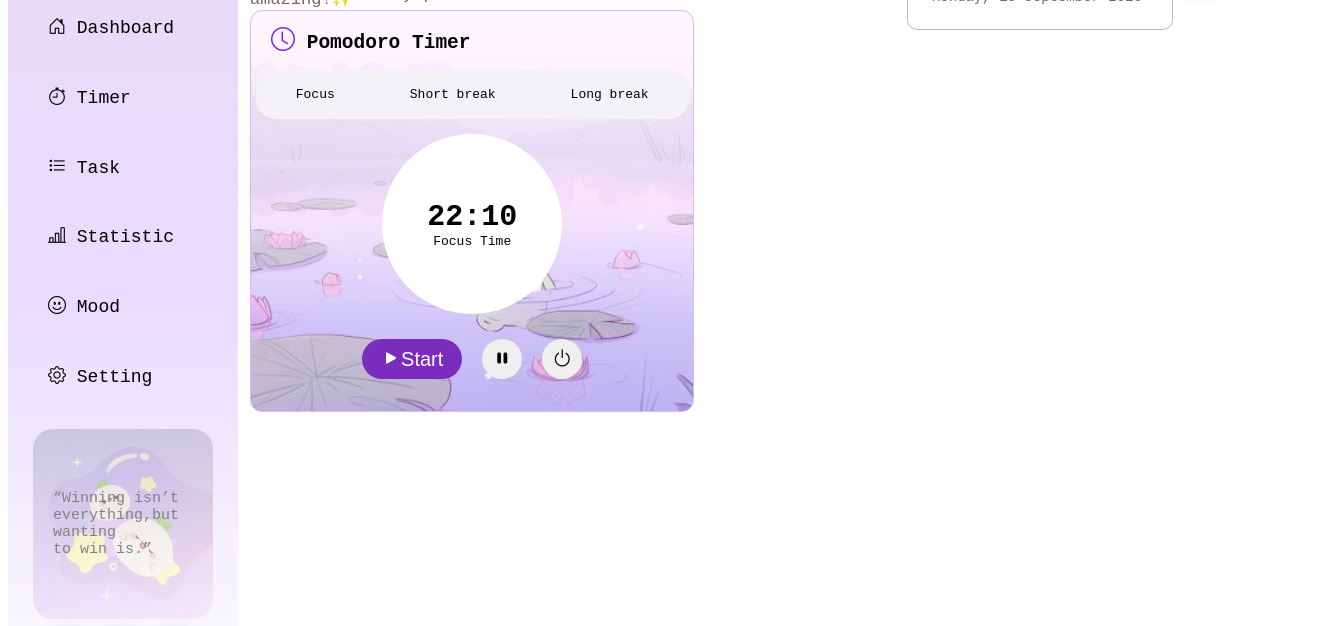
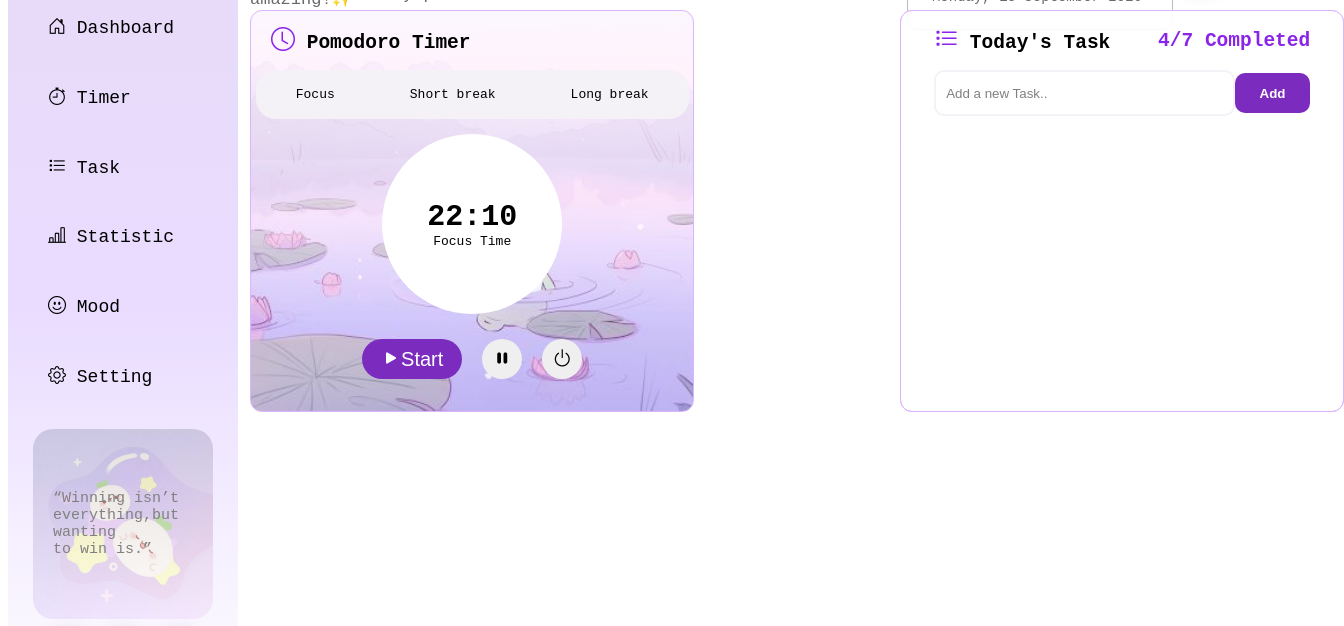
Before and after one commit to code-amisha/Midnight-Focus, a website: page index.html in a window 1280 px wide. Shown: the part 120-746 px from the top of the page, 1344 px wide, since content can reach past the window. Drawn offline with nearby package versions, Linux system fonts and the light colour scheme.

Commit message:
Create and style task section

```diff
--- a/index.html
+++ b/index.html
@@ -60,7 +60,25 @@
         </div>
      </section>
      <section class="Tasks">
+     </section>
 
+     <!-- This is my task section -->
+
+     <section class="Tasks">
+        <h2 id="heading">
+    <span>
+        <span class="bi bi-list-task" style="color:rgb(137, 36, 232);"></span>
+        Today's Task
+    </span>
+
+    <span style="color:rgb(137, 36, 232);">
+        4/7 Completed
+    </span>
+</h2>
+        <div class="add_task">
+            <input id ="btn1" type="text" placeholder="Add a new Task..">
+            <input id = "btn2" type="button" value="Add">
+        </div>
      </section>
 </body>
 </html>
--- a/styles.css
+++ b/styles.css
@@ -147,6 +147,8 @@
     justify-content: center;
     align-items: center;
 }
+
+/* this is my pomodoro section */
 .pomodoro{
     font-family: monospace;
     display: flex;
@@ -273,3 +275,65 @@ background-position: center;
     font-size: 20px;
     cursor: pointer;
 }
+
+/* This is my task section */
+.Tasks{
+    font-family: monospace;
+    display: flex;
+    flex-direction: column;
+    align-items: center;
+    position: absolute;
+    top: 130px;
+    left: 900px;
+    width: calc(58% - 300px);
+    height: 400px;
+    border: #dcb4ff;
+    border-style: solid;
+    border-radius: 12px;
+    border-width: 0.5px;
+   background:
+    linear-gradient(
+        to bottom,
+        rgba(255,255,255,0.75) 0%,
+        rgba(255,255,255,0.55) 30%,
+        rgba(255,255,255,0) 80%
+    )
+}
+#heading {
+    display: flex;
+    justify-content: space-between;
+    align-items: center;
+    width: 85%;
+}
+.add_task{
+    display: flex;
+    justify-content: space-between;
+    align-items: center;
+    width: 85%;
+}
+#btn1 {
+    width: 350px;
+    height: 40px;
+    padding-left: 10px;
+    border: 2px solid #f4f1f7;
+    border-radius:10px;
+    outline: none;
+}
+
+#btn1:focus {
+    border-color: #c8a2ff;
+}
+
+#btn1::placeholder {
+    color: gray;
+}
+
+#btn2{
+    background-color: #7b2cbf;
+    width: 90px;
+    height:40px;
+    border-radius: 10px;
+    border:none;
+    color: white;
+    font-weight: bold;
+}
```
